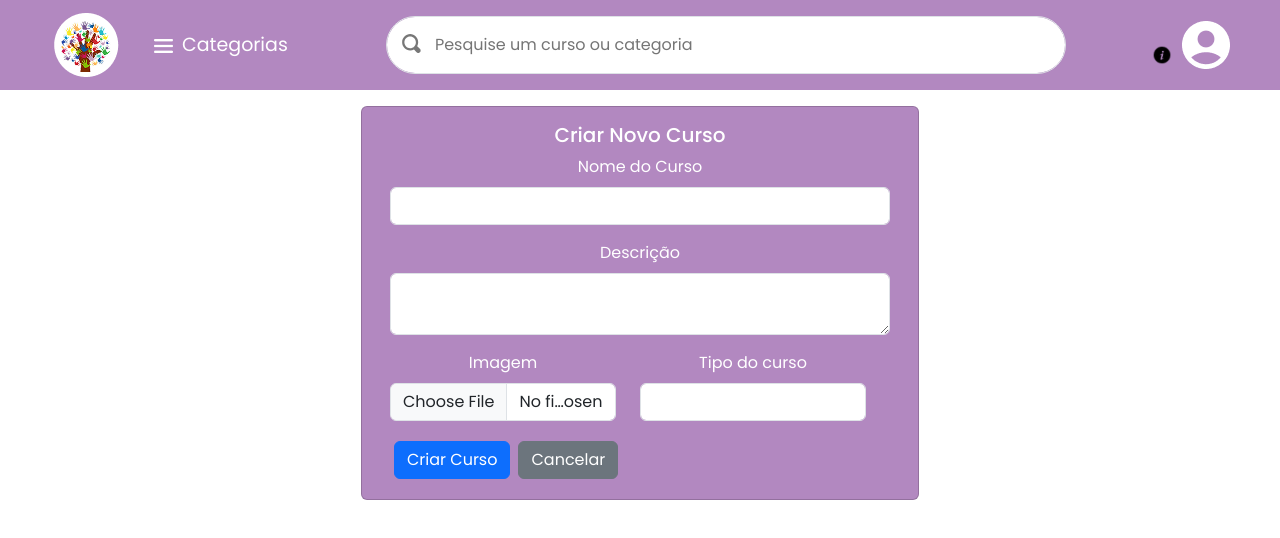
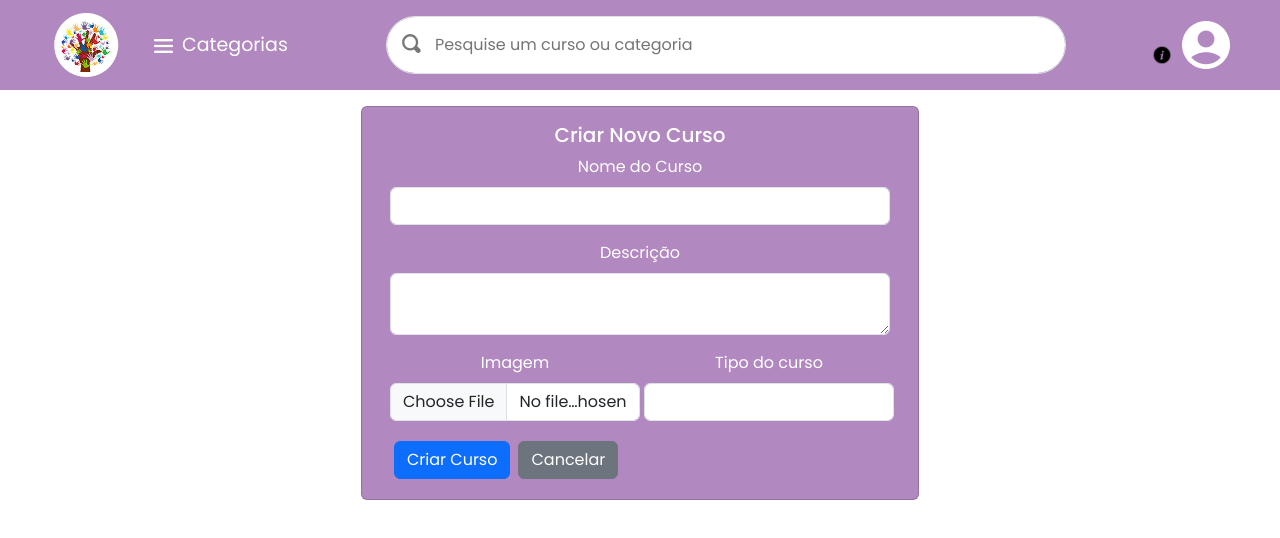
Before and after one commit to chroanz/front-devops, a Vue app: page /create-course in a window 1280 px wide. Shown: the top 538 px of the page. Built offline with nearby package versions, Linux system fonts and the light colour scheme.

Commit message:
fix: :art: desing form
d-flex in form

```diff
--- a/src/components/organisms/FormCreateCourse.vue
+++ b/src/components/organisms/FormCreateCourse.vue
@@ -1,6 +1,6 @@
 <template>
     <div class="container">
-    <form @submit.prevent="submitForm">
+        <form @submit.prevent="submitForm" class="d-flex flex-column ">
             <div class="mb-3">
                 <label for="courseName" class="form-label">Nome do Curso</label>
                 <input type="text" class="form-control" id="courseName" v-model="course.name" required>
@@ -9,15 +9,14 @@
                 <label for="courseDescription" class="form-label">Descrição</label>
                 <textarea class="form-control" id="courseDescription" v-model="course.description" required></textarea>
             </div>
-      <div class="row col-12 mb-3">
-        <div class="col-sm-6">
+            <div class="col-12 mb-3 flex-row d-flex justify-content-between">
+                <div class="col-sm-6 w-50">
                     <label for="courseImage" class="form-label">Imagem</label>
                     <input type="file" class="form-control" id="courseImage" @change="handleImageUpload">
                 </div>
-        <div class="col-sm-6">
+                <div class="col-sm-6 w-50 mx-1">
                     <label for="type" class="form-label">Tipo do curso</label>
-            <select name="type" v-model="course.type" class="form-control" id="type">
-            <option value="0" >Selecione o alvo para esse curso</option>
+                    <select name="type" v-model="course.type" class="form-control" id="type" required placeholder="Selecione o tipo de curso">
                         <option value="1">Deficiência visual</option>
                         <option value="2">Deficiência auditiva</option>
                         <option value="3">Surdocegueira</option>
```
Lines whose indentation alone changed are shown as unchanged.
